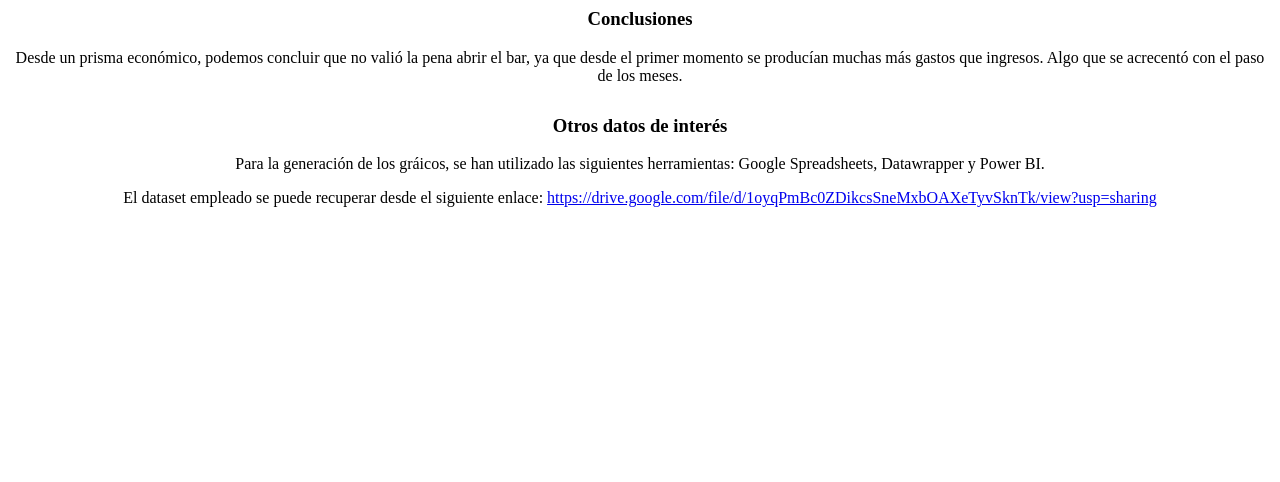
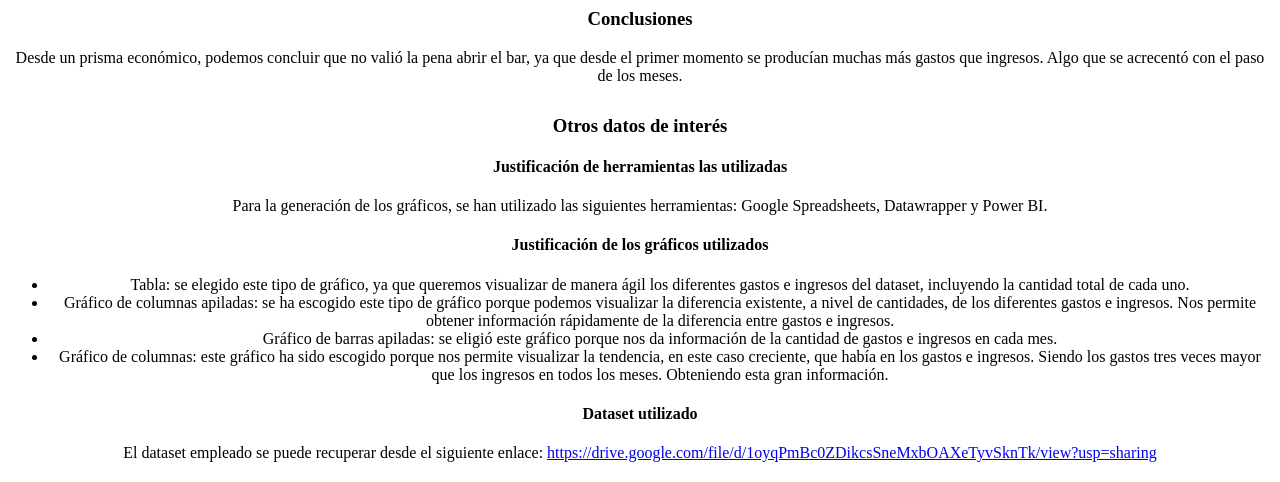
Before and after one commit to GuillermoCervera/TP-Visualizacion, a website: page index.html in a window 1280 px wide. Shown: the part 2452-2934 px from the top of the page. Before the commit the page ends 2679 px from the top, so only its background shows below. Drawn offline with Linux system fonts and the light colour scheme.

Commit message:
1 file modified

```diff
--- a/index.html
+++ b/index.html
@@ -139,10 +139,35 @@
 </div>
 <div style="text-align: center; margin-top: 30px; margin-bottom: 20px">
   <h3>Otros datos de interés</h3>
+  <h4>Justificación de herramientas las utilizadas</h4>
   <p>
-    Para la generación de los gráicos, se han utilizado las siguientes
+    Para la generación de los gráficos, se han utilizado las siguientes
     herramientas: Google Spreadsheets, Datawrapper y Power BI.
   </p>
+  <h4>Justificación de los gráficos utilizados</h4>
+  <ul>
+    <li>
+      Tabla: se elegido este tipo de gráfico, ya que queremos visualizar de
+      manera ágil los diferentes gastos e ingresos del dataset, incluyendo la
+      cantidad total de cada uno.
+    </li>
+    <li>
+      Gráfico de columnas apiladas: se ha escogido este tipo de gráfico porque
+      podemos visualizar la diferencia existente, a nivel de cantidades, de los
+      diferentes gastos e ingresos. Nos permite obtener información
+      rápidamente de la diferencia entre gastos e ingresos.
+    </li>
+    <li>
+      Gráfico de barras apiladas: se eligió este gráfico porque nos da
+      información de la cantidad de gastos e ingresos en cada mes.
+    </li>
+    <li>
+      Gráfico de columnas: este gráfico ha sido escogido porque nos permite
+      visualizar la tendencia, en este caso creciente, que había en los gastos e ingresos. Siendo los gastos tres veces mayor que los ingresos en todos los
+      meses. Obteniendo esta gran información.
+    </li>
+  </ul>
+  <h4>Dataset utilizado</h4>
   <p>
     El dataset empleado se puede recuperar desde el siguiente enlace:
     <a
```
